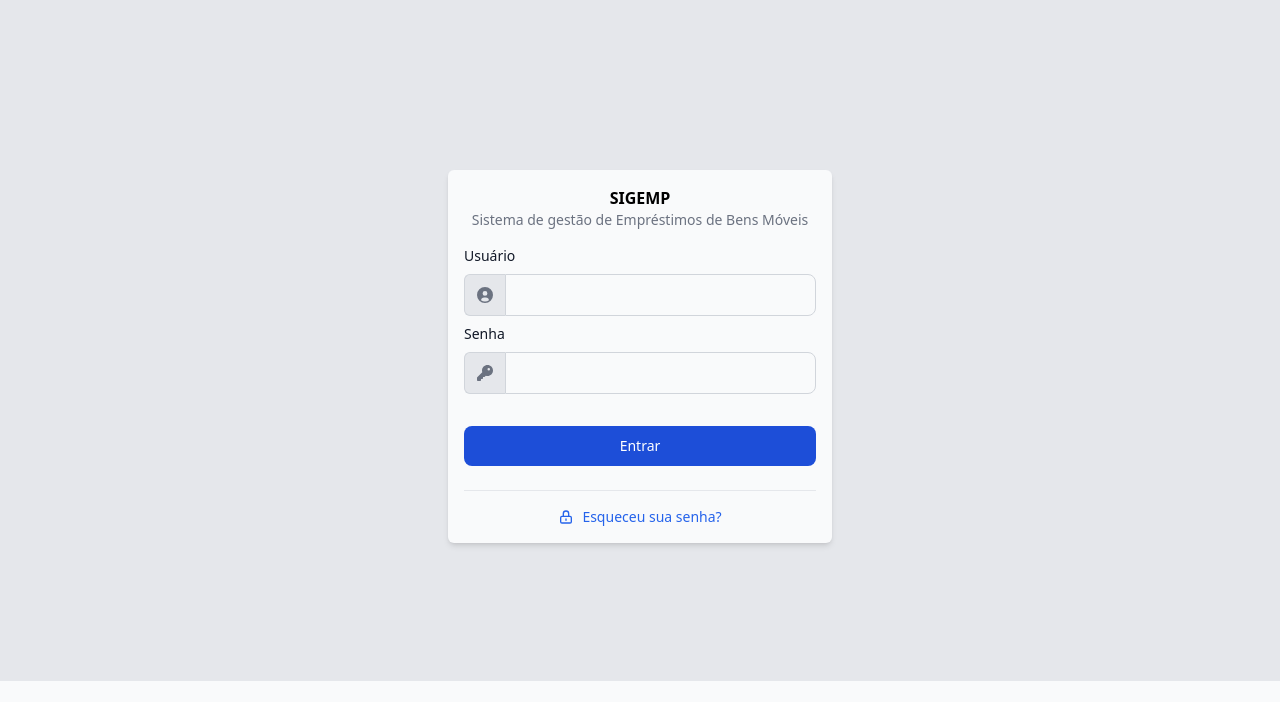
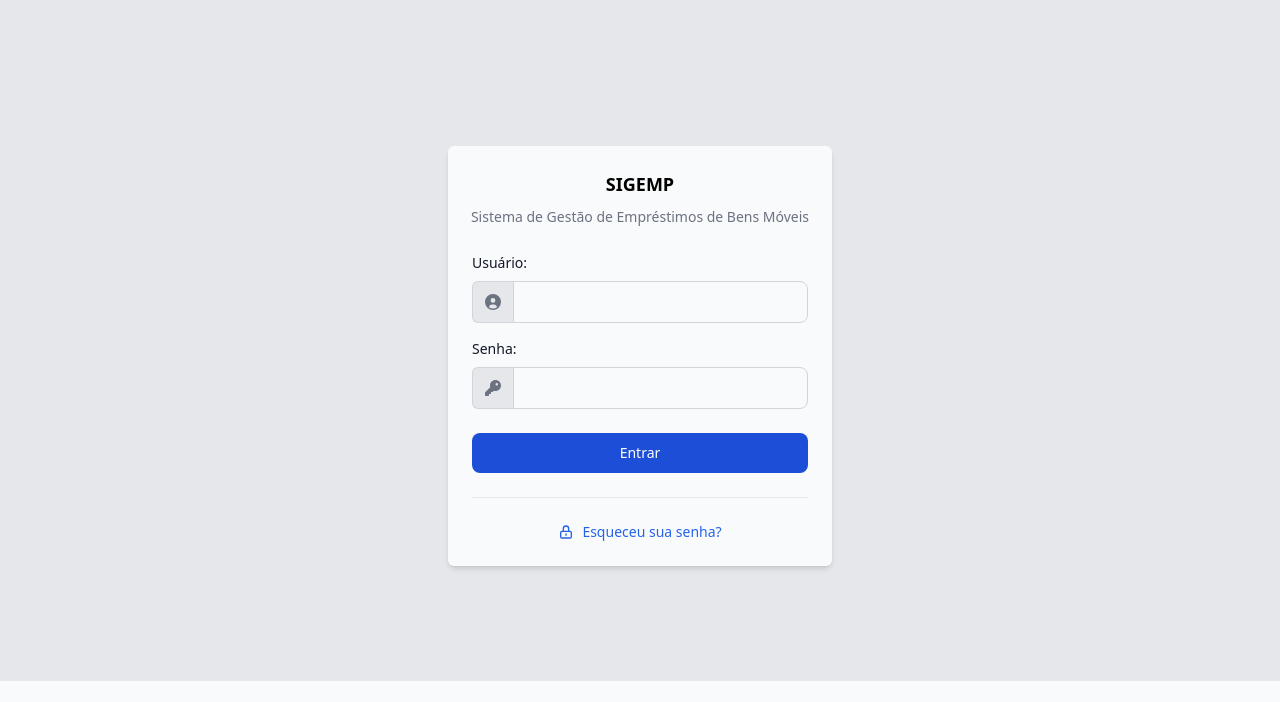
Before and after one commit to kavvata/sigemp, a Django app: page /accounts/login/ in a window 1280 px wide. Shown: the top 702 px of the page. Run offline with Django 5.2, Linux system fonts and the light colour scheme; parts of the project's set-up code (start-up, migrations or seed data) failed here and were passed over; some libraries are stand-ins or nearby versions.

Commit message:
fix(login): corrigido espacamento na tela de login

```diff
--- a/core/templates/registration/login.html
+++ b/core/templates/registration/login.html
@@ -2,20 +2,25 @@
 {% load widget_tweaks %}
 {% block content %}
     <section class="mx-auto w-96 rounded-md bg-gray-50 dark:bg-gray-900 shadow-md">
-        <div class="p-4 flex flex-col">
-            <span class="font-semibold text-md w-full text-center dark:text-white">SIGEMP</span>
-            <span class=" text-gray-500 w-full text-center text-sm">Sistema de gestão de Empréstimos de Bens Móveis</span>
+        <div class="py-6 px-3 flex flex-col">
+            <span class="font-semibold text-lg w-full text-center dark:text-white">SIGEMP</span>
+            <span class="text-gray-500 w-full text-center text-sm mt-2 dark:text-gray-400 leading-relaxed">
+                Sistema de Gestão de Empréstimos de Bens Móveis
+            </span>
         </div>
-        <form class="flex-col px-4 pb-4" method="post">
+        <form class="flex-col px-6 pb-6" method="post">
             {% if messages %}
-                <div class="text-red-500 font-bold text-sm">
+                <div class="mb-4 p-3 bg-red-50 border border-red-200 rounded-lg dark:bg-red-900/20 dark:border-red-800">
+                    <div class="text-red-600 dark:text-red-400 text-sm font-medium">
                         {% for message in messages %}<p>{{ message }}</p>{% endfor %}
+                    </div>
                 </div>
             {% endif %}
             {% csrf_token %}
-            <label for="website-admin"
+            <div class="mb-4">
+                <label for="id_username"
                        class="mb-2 block text-sm font-medium text-gray-900 dark:text-white">
-                {{ form.username.label }}
+                    {{ form.username.label }}:
                 </label>
                 <div class="flex">
                     <span class="rounded-e-0 inline-flex items-center rounded-s-md border border-e-0 border-gray-300 bg-gray-200 px-3 text-sm text-gray-900 dark:border-gray-600 dark:bg-gray-600 dark:text-gray-400">
@@ -27,12 +32,13 @@
                             <path d="M10 0a10 10 0 1 0 10 10A10.011 10.011 0 0 0 10 0Zm0 5a3 3 0 1 1 0 6 3 3 0 0 1 0-6Zm0 13a8.949 8.949 0 0 1-4.951-1.488A3.987 3.987 0 0 1 9 13h2a3.987 3.987 0 0 1 3.951 3.512A8.949 8.949 0 0 1 10 18Z" />
                         </svg>
                     </span>
-                {% render_field form.username class="block w-full min-w-0 flex-1 rounded-none rounded-e-lg border border-gray-300 bg-gray-50 p-2.5 text-sm text-gray-900 focus:border-blue-500 focus:ring-blue-500  dark:border-gray-600 dark:bg-gray-700 dark:text-white dark:placeholder-gray-400 dark:focus:border-blue-500 dark:focus:ring-blue-500" %}
+                    {% render_field form.username class="block w-full min-w-0 flex-1 rounded-none rounded-e-lg border border-gray-300 bg-gray-50 p-2.5 text-sm text-gray-900 focus:border-blue-500 focus:ring-blue-500 dark:border-gray-600 dark:bg-gray-700 dark:text-white dark:placeholder-gray-400 dark:focus:border-blue-500 dark:focus:ring-blue-500" %}
                 </div>
-            <div class="pt-2">
-                <label for="website-admin"
+            </div>
+            <div class="mb-4">
+                <label for="id_password"
                        class="mb-2 block text-sm font-medium text-gray-900 dark:text-white">
-                    {{ form.password.label }}
+                    {{ form.password.label }}:
                 </label>
                 <div class="flex">
                     <span class="rounded-e-0 inline-flex items-center rounded-s-md border border-e-0 border-gray-300 bg-gray-200 px-3 text-sm text-gray-900 dark:border-gray-600 dark:bg-gray-600 dark:text-gray-400">
@@ -44,16 +50,16 @@
                             <path d="M336 352c97.2 0 176-78.8 176-176S433.2 0 336 0S160 78.8 160 176c0 18.7 2.9 36.8 8.3 53.7L7 391c-4.5 4.5-7 10.6-7 17l0 80c0 13.3 10.7 24 24 24l80 0c13.3 0 24-10.7 24-24l0-40 40 0c13.3 0 24-10.7 24-24l0-40 40 0c6.4 0 12.5-2.5 17-7l33.3-33.3c16.9 5.4 35 8.3 53.7 8.3zM376 96a40 40 0 1 1 0 80 40 40 0 1 1 0-80z" />
                         </svg>
                     </span>
-                    {% render_field form.password class="block w-full min-w-0 flex-1 rounded-none rounded-e-lg border border-gray-300 bg-gray-50 p-2.5 text-sm text-gray-900 focus:border-blue-500 focus:ring-blue-500  dark:border-gray-600 dark:bg-gray-700 dark:text-white dark:placeholder-gray-400 dark:focus:border-blue-500 dark:focus:ring-blue-500" %}
+                    {% render_field form.password class="block w-full min-w-0 flex-1 rounded-none rounded-e-lg border border-gray-300 bg-gray-50 p-2.5 text-sm text-gray-900 focus:border-blue-500 focus:ring-blue-500 dark:border-gray-600 dark:bg-gray-700 dark:text-white dark:placeholder-gray-400 dark:focus:border-blue-500 dark:focus:ring-blue-500" %}
                 </div>
             </div>
-            <div class="pt-8">
+            <div class="mt-6">
                 <button type="submit"
-                        class="text-white bg-blue-700 hover:bg-blue-800 focus:ring-4 focus:ring-blue-300 font-medium rounded-lg text-sm px-5 py-2.5 me-2 mb-2 dark:bg-blue-600 dark:hover:bg-blue-700 focus:outline-none dark:focus:ring-blue-800 w-full">
+                        class="w-full text-white bg-blue-700 hover:bg-blue-800 focus:ring-4 focus:ring-blue-300 font-medium rounded-lg text-sm px-5 py-2.5 transition-all duration-200 dark:bg-blue-600 dark:hover:bg-blue-700 focus:outline-none dark:focus:ring-blue-800">
                     Entrar
                 </button>
             </div>
-            <div class="mt-4 pt-4 border-t border-gray-200 dark:border-gray-700">
+            <div class="mt-6 pt-6 border-t border-gray-200 dark:border-gray-700">
                 <a href="{% url 'password_reset' %}"
                    class="flex items-center justify-center gap-2 text-sm text-blue-600 hover:text-blue-800 dark:text-blue-400 dark:hover:text-blue-300 transition-colors duration-200 group">
                     <svg class="w-4 h-4 transition-transform group-hover:scale-110"
```
Lines whose indentation alone changed are shown as unchanged.
